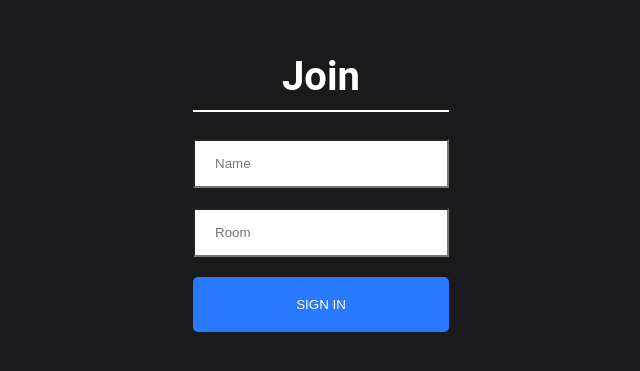
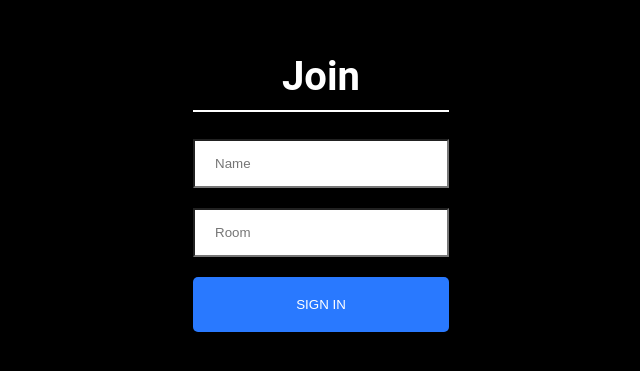
Before and after one commit to devsinghindra/chat-room-client, a React (Create React App) app: page / in a window 1280 px wide. Shown: the part 221-592 px from the top of the page, without its empty margins (319-959 px from the left). Built offline with nearby package versions, Linux system fonts and the light colour scheme.

Commit message:
no changes

```diff
--- a/src/components/join/Join.css
+++ b/src/components/join/Join.css
@@ -19,7 +19,7 @@ body {
   text-align: center;
   height: 100vh;
   align-items: center;
-  background-color: #1a1a1d;
+  background-color: #000000;
 }
 
 .joinInnerContainer {
@@ -55,7 +55,7 @@ body {
   margin-top: 20px;
 }
 
-@media (min-width: 320px) and (max-width: 480px) {
+@media (max-width: 480px) and (min-width: 320px) {
   .joinOuterContainer {
     height: 100%;
   }
```
